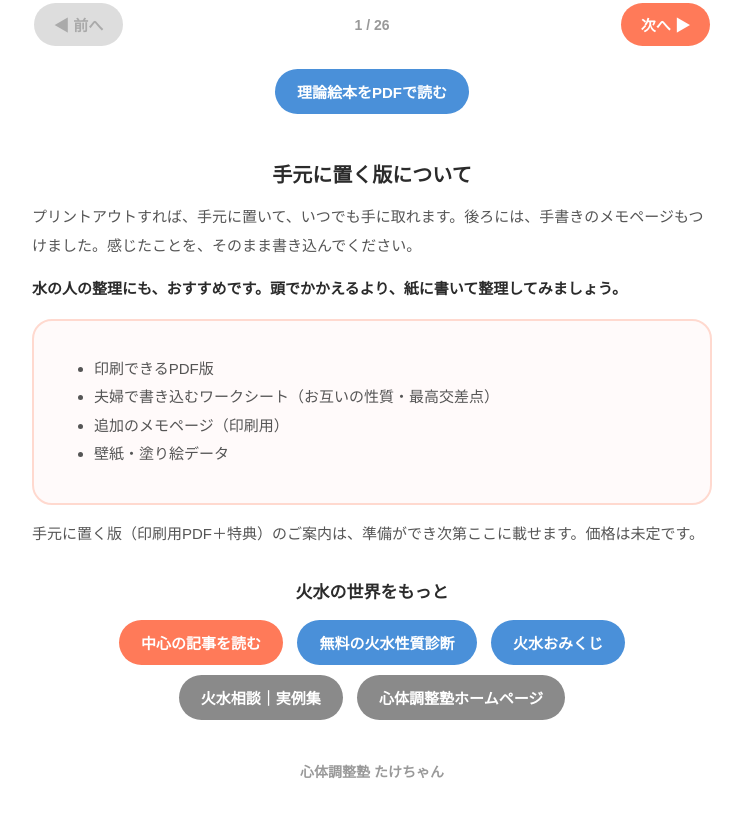
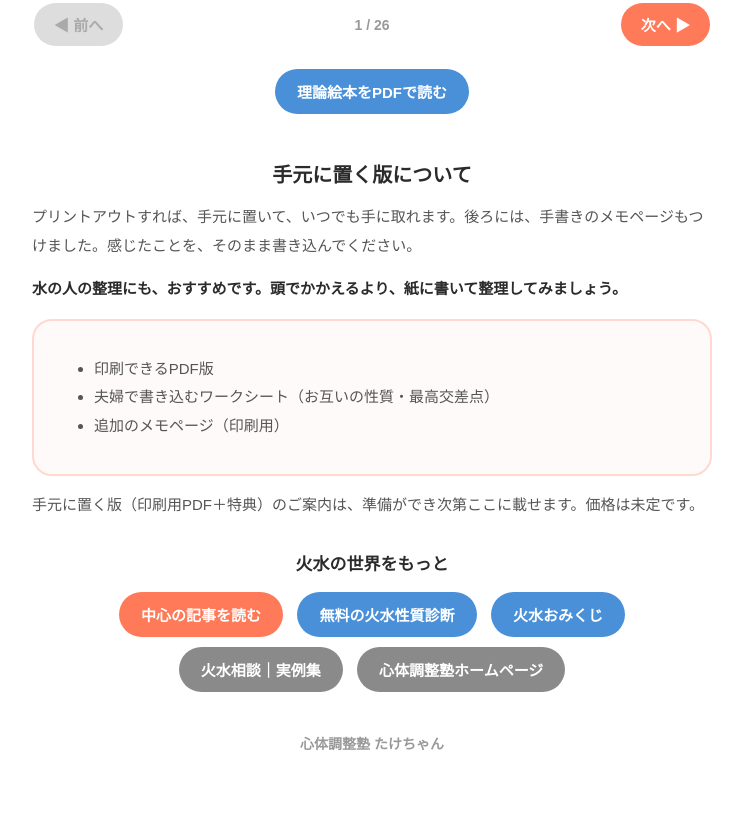
Before and after one commit to ankantakeshi-design/kasuiehon, a plain HTML site: page index.html in a window 1280 px wide. Shown: the part 2238-3055 px from the top of the page, without its empty margins (268-1011 px from the left). Drawn offline with Linux system fonts and the light colour scheme; a web font is replaced by a local one.

Commit message:
Trim paid-version bonuses to 3 items (printable PDF, worksheet, memo pages)

```diff
--- a/index.html
+++ b/index.html
@@ -198,7 +198,6 @@
         <li>印刷できるPDF版</li>
         <li>夫婦で書き込むワークシート（お互いの性質・最高交差点）</li>
         <li>追加のメモページ（印刷用）</li>
-        <li>壁紙・塗り絵データ</li>
       </ul>
     </div>
     <p class="about">手元に置く版（印刷用PDF＋特典）のご案内は、準備ができ次第ここに載せます。価格は未定です。</p>
```
